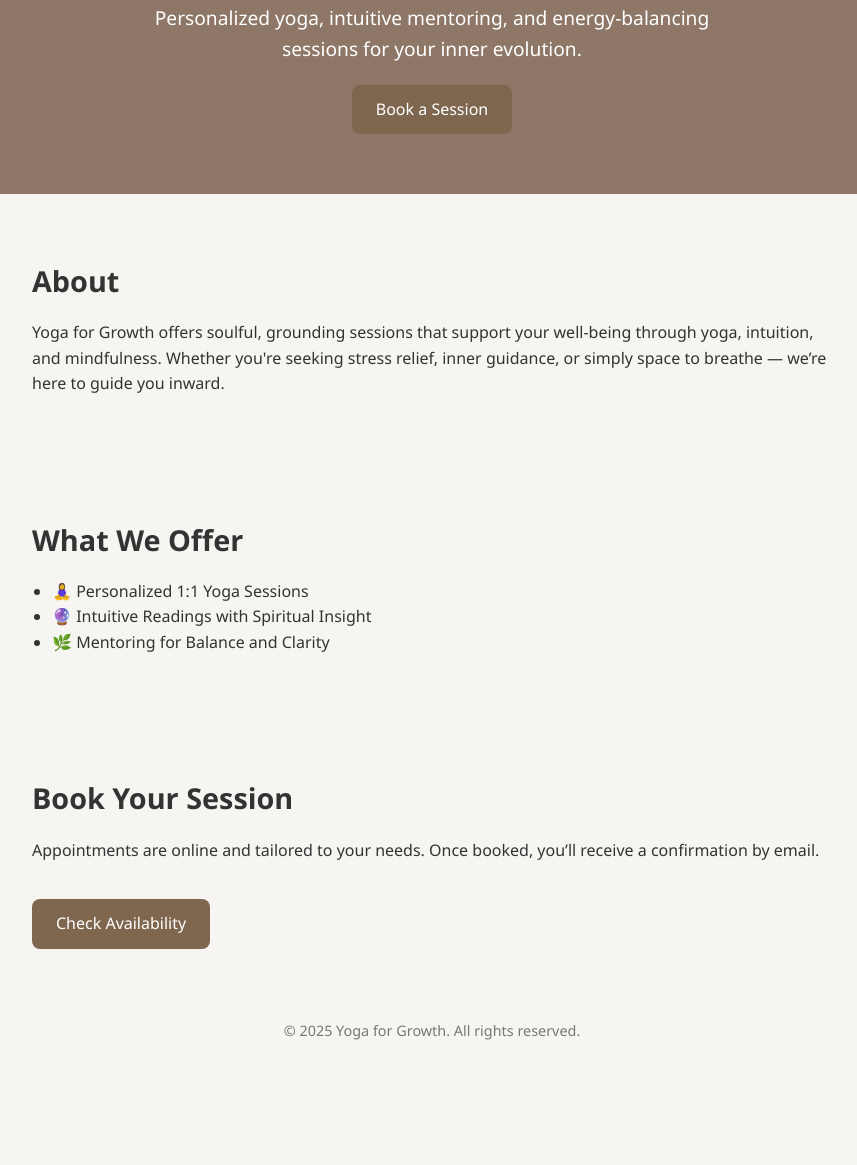
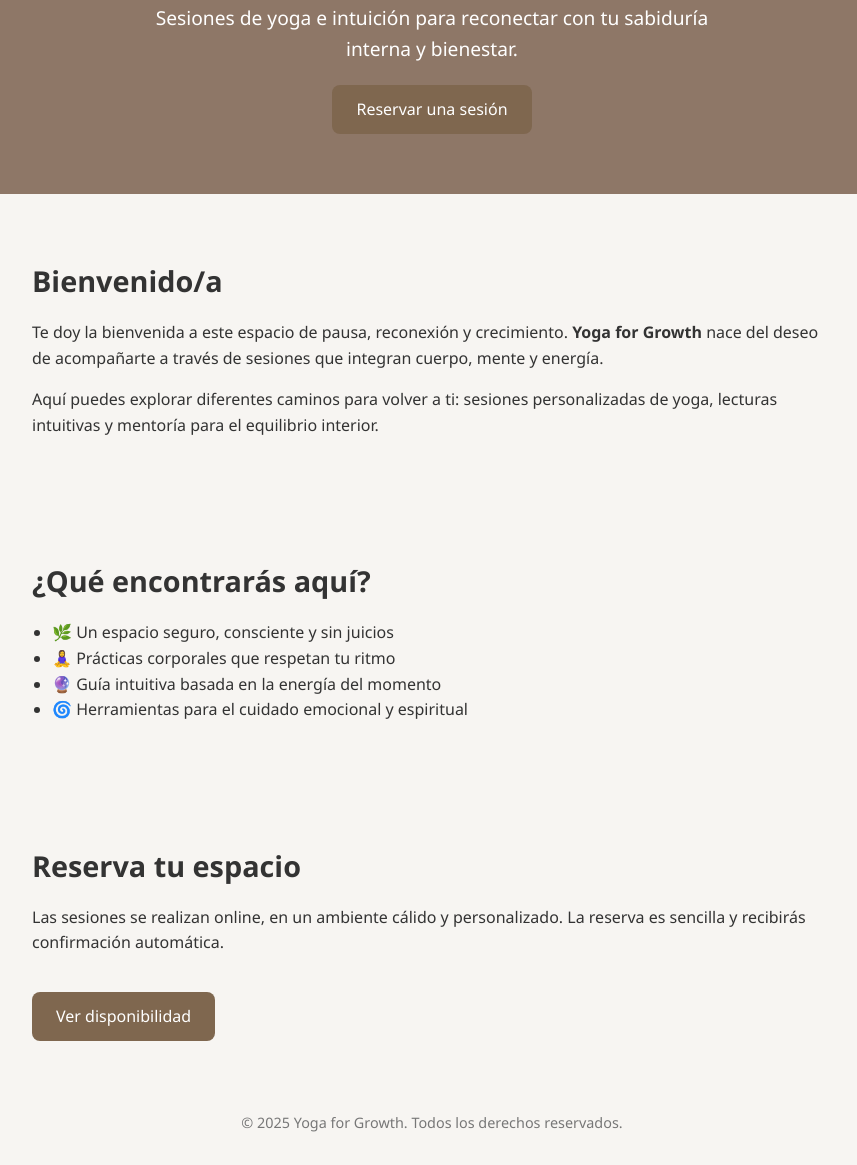
Before and after one commit to yoga-for-growth/yoga-for-growth.github.io, a plain HTML site: page index.html in a window 1280 px wide. Shown: the part 163-1328 px from the top of the page, without its empty margins (208-1065 px from the left). Before the commit the page ends 1235 px from the top, so only its background shows below. Drawn offline with Linux system fonts and the light colour scheme.

Commit message:
Update index.html

```diff
--- a/index.html
+++ b/index.html
@@ -1,17 +1,17 @@
 <!DOCTYPE html>
-<html lang="en">
+<html lang="es">
 <head>
   <meta charset="UTF-8" />
   <meta name="viewport" content="width=device-width, initial-scale=1.0" />
   <title>Yoga for Growth</title>
-  <meta name="description" content="Personalized yoga and intuitive sessions to reconnect with your inner peace. Book online at Yoga for Growth." />
+  <meta name="description" content="Sesiones personalizadas de yoga e intuición para cultivar tu bienestar interior. Reserva online en Yoga for Growth." />
   <style>
     body {
       margin: 0;
       font-family: 'Segoe UI', sans-serif;
-      line-height: 1.6;
       background-color: #f7f5f2;
       color: #333;
+      line-height: 1.6;
     }
     header {
       background: #8e7767;
@@ -55,45 +55,44 @@
     ul {
       padding-left: 20px;
     }
-    @media (max-width: 600px) {
-      header h1 {
-        font-size: 2rem;
-      }
-    }
   </style>
 </head>
 <body>
 
   <header>
     <h1>Yoga for Growth</h1>
-    <p>Personalized yoga, intuitive mentoring, and energy-balancing sessions for your inner evolution.</p>
-    <a href="https://calendly.com/YOUR-CALENDLY-USERNAME" class="btn" target="_blank">Book a Session</a>
+    <p>Sesiones de yoga e intuición para reconectar con tu sabiduría interna y bienestar.</p>
+    <a href="https://calendly.com/TU-USUARIO" class="btn" target="_blank">Reservar una sesión</a>
   </header>
 
   <section>
-    <h2>About</h2>
+    <h2>Bienvenido/a</h2>
     <p>
-      Yoga for Growth offers soulful, grounding sessions that support your well-being through yoga, intuition, and mindfulness. Whether you're seeking stress relief, inner guidance, or simply space to breathe — we’re here to guide you inward.
+      Te doy la bienvenida a este espacio de pausa, reconexión y crecimiento. <strong>Yoga for Growth</strong> nace del deseo de acompañarte a través de sesiones que integran cuerpo, mente y energía.
+    </p>
+    <p>
+      Aquí puedes explorar diferentes caminos para volver a ti: sesiones personalizadas de yoga, lecturas intuitivas y mentoría para el equilibrio interior.
     </p>
   </section>
 
   <section>
-    <h2>What We Offer</h2>
+    <h2>¿Qué encontrarás aquí?</h2>
     <ul>
-      <li>🧘‍♀️ Personalized 1:1 Yoga Sessions</li>
-      <li>🔮 Intuitive Readings with Spiritual Insight</li>
-      <li>🌿 Mentoring for Balance and Clarity</li>
+      <li>🌿 Un espacio seguro, consciente y sin juicios</li>
+      <li>🧘‍♀️ Prácticas corporales que respetan tu ritmo</li>
+      <li>🔮 Guía intuitiva basada en la energía del momento</li>
+      <li>🌀 Herramientas para el cuidado emocional y espiritual</li>
     </ul>
   </section>
 
   <section>
-    <h2>Book Your Session</h2>
-    <p>Appointments are online and tailored to your needs. Once booked, you’ll receive a confirmation by email.</p>
-    <a href="https://calendly.com/YOUR-CALENDLY-USERNAME" class="btn" target="_blank">Check Availability</a>
+    <h2>Reserva tu espacio</h2>
+    <p>Las sesiones se realizan online, en un ambiente cálido y personalizado. La reserva es sencilla y recibirás confirmación automática.</p>
+    <a href="https://calendly.com/TU-USUARIO" class="btn" target="_blank">Ver disponibilidad</a>
   </section>
 
   <footer>
-    &copy; 2025 <a href="https://yogaforgrowth.com" target="_blank" style="color: inherit; text-decoration: none;">Yoga for Growth</a>. All rights reserved.
+    &copy; 2025 <a href="https://yogaforgrowth.com" target="_blank" style="color: inherit; text-decoration: none;">Yoga for Growth</a>. Todos los derechos reservados.
   </footer>
 
 </body>
```
